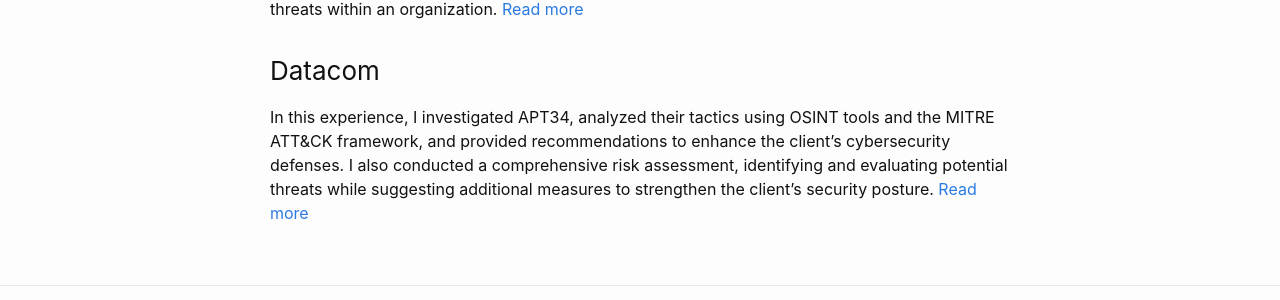
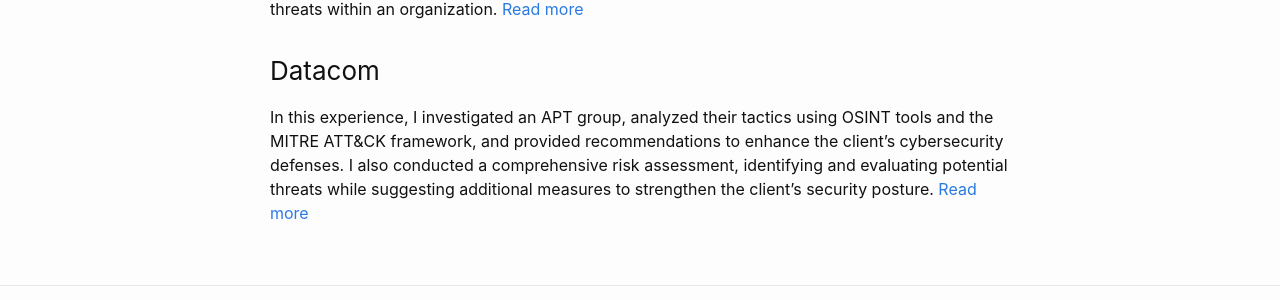
Before and after one commit to elizabethude/portfolio, a Jekyll site: the page built from experience.md, in a window 1280 px wide. Shown: the part 1028-1328 px from the top of the page. Built offline with Jekyll 4.4.1, drawn with Linux system fonts in a browser that asks for light colours.

Commit message:
Update experience.md

```diff
--- a/experience.md
+++ b/experience.md
@@ -30,5 +30,5 @@ In this virtual experience, I engaged in tasks that simulated real-world cyberse
 
 ### Datacom
 
-In this experience, I investigated APT34, analyzed their tactics using OSINT tools and the MITRE ATT&CK framework, and provided recommendations to enhance the client's cybersecurity defenses.  I also conducted a comprehensive risk assessment, identifying and evaluating potential threats while suggesting additional measures to strengthen the client’s security posture.
+In this experience, I investigated an APT group, analyzed their tactics using OSINT tools and the MITRE ATT&CK framework, and provided recommendations to enhance the client's cybersecurity defenses.  I also conducted a comprehensive risk assessment, identifying and evaluating potential threats while suggesting additional measures to strengthen the client’s security posture.
 [Read more](./virtualinternships/datacom)
```
